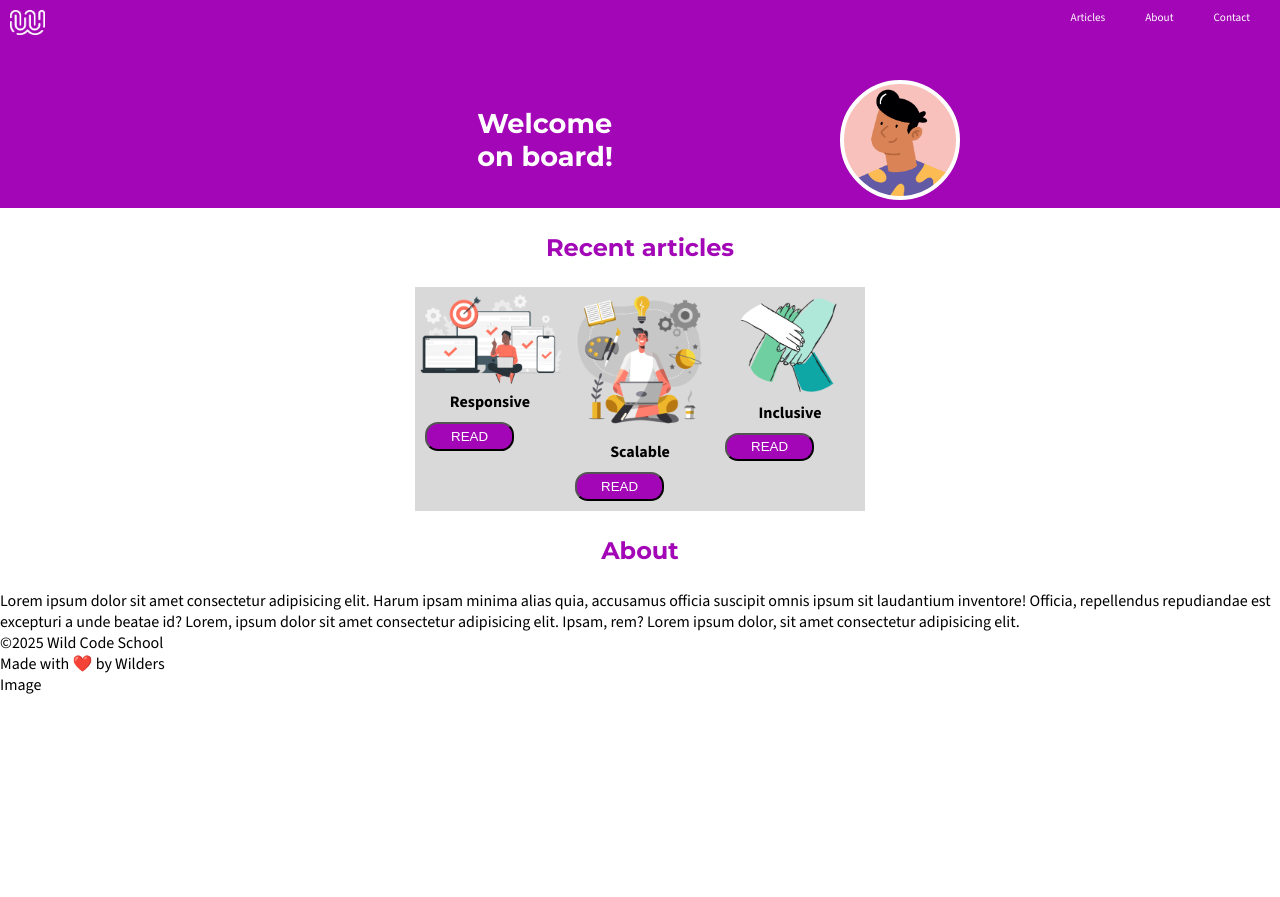
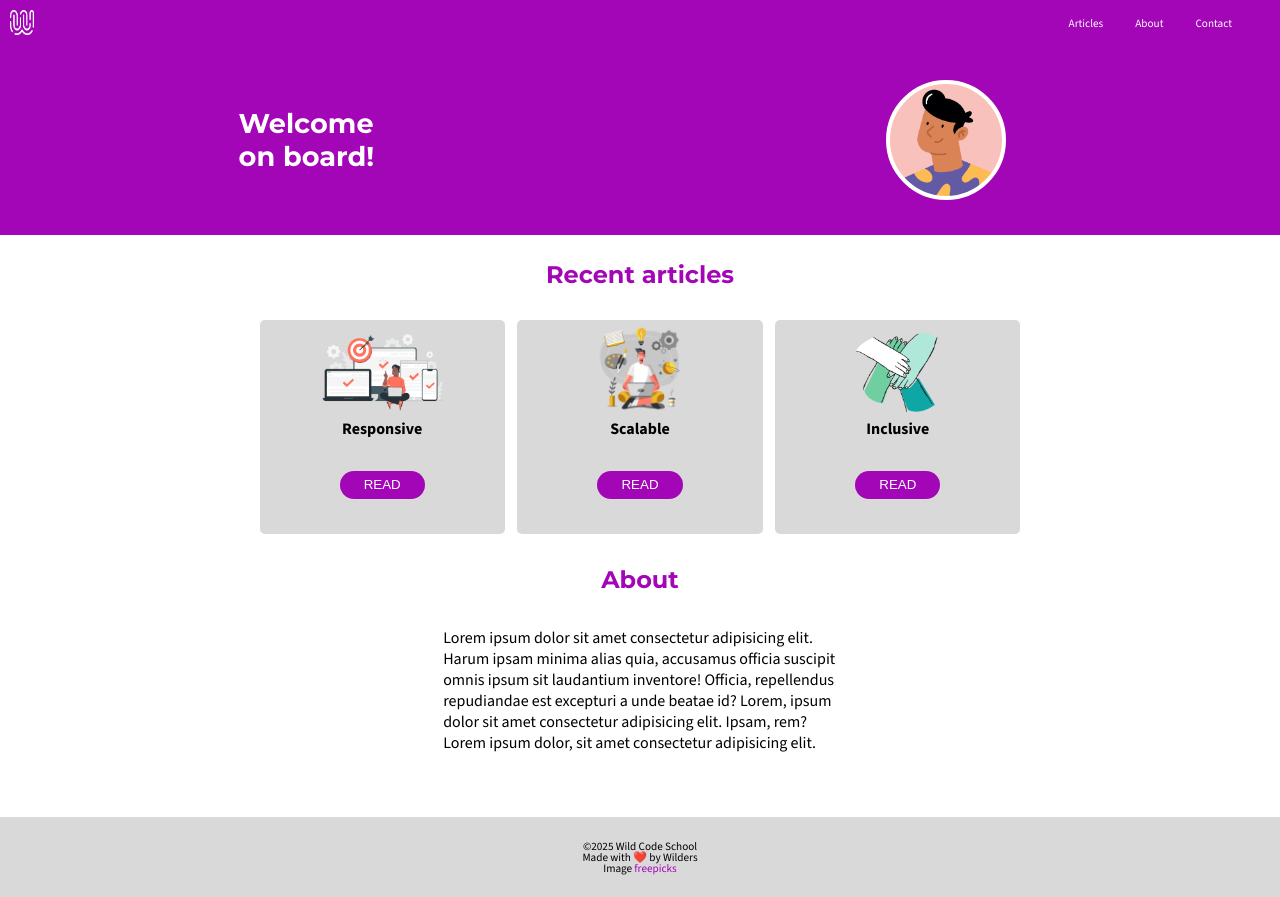
Before and after one commit to rahmoundif/WCS-1st-week-project, a plain HTML site: page index.html in a window 1280 px wide. Before the commit the page ends 800 px from the top, so only its background shows below. Drawn offline with nearby package versions, Linux system fonts and the light colour scheme.

Commit message:
Update style.css

```diff
--- a/style.css
+++ b/style.css
@@ -6,11 +6,14 @@ margin:0;
 box-sizing: border-box;
 }
 
+body{
+min-height: 90vh; /*Essentiellement pour mon le Footer*/
+}
+
 /*Section Header*/
 
 header{
 background-color:#A306B6;
-height: 26vh;
 }
 
 h1, h2, h3{
@@ -19,14 +22,14 @@ font-family: "Montserrat", sans-serif;
 
 h1{
 font-size: 1.7em;
-margin: auto 12rem;
 color: white;
 }
 
 /* Mon bloc DIV contient le H1 et l'avatar */
 div{
 display: flex;
-justify-content: center;
+align-items: center;
+justify-content: space-around;
 flex-direction: row;
 
 }
@@ -42,7 +45,7 @@ color:white
 
 .logo{
 margin: 10px;
-width:35px;
+width: 1.5rem;
 height:25px;
 }
 
@@ -51,7 +54,7 @@ margin: 35px;
 width: 15vh;
 outline: solid 4px white; /*A la place de border (outline = contour + offset possible)*/
 outline-offset: -4px; /*Valeur negatif = rentrant, valeur positif = meme effet que border*/
-border-radius: 100px;
+border-radius: 100%;
 }
 
 /* mon bloc nav contient logo et ul que j'ecarte avec de l'espace entre */
@@ -61,18 +64,20 @@ justify-content:space-between;
 }
 
 ul{
-margin-top: 10px;
-margin-right: 30px;
+margin-top: 1rem;
+margin-right: 3rem;
 display: flex;
 list-style: none;
-gap: 40px;
-font-size: 0.7rem;
+gap: 2rem;
+font-size: .7rem;
 }
 
 /*Section articles*/
 
 main > section > article > img{
-width: 150px;
+width: 8rem;
+height: 6rem;
+object-fit: contain;
 }
 
 h2{
@@ -88,8 +93,13 @@ justify-content: center;
 }
 
 .article_blocks{
+border-radius: 5px;
+display: flex;
+flex-direction: column;
+align-items: center;
+margin:.4rem;
 background-color:#D9D9D9;
-
+padding: .1rem 3rem .2rem 3rem;
 }
 
 h4{
@@ -98,11 +108,50 @@ justify-content: center;
 }
 
 button{
-display: block;
-justify-content: center;
-padding: 0.3rem 1.5rem;
-margin: 10px;
+padding: 0.4rem 1.5rem;
+margin: 2rem;
 background-color: #A306B6;
 color: white;
-border-radius: 13px;
+border: none;
+border-radius: 1rem;
 }
+
+section>h2>p{
+display:flex;
+justify-content: center;
+}
+
+.text{
+display: flex;
+align-items: center;
+justify-content: center;
+flex-direction: column;
+padding-bottom: 4rem;
+}
+
+section>p{
+padding:.5em;
+margin: auto 34%;
+}
+
+/*Section Footer*/
+
+footer{
+height:10vh;
+background-color: #D9D9D9;
+display:flex;
+justify-content: center;
+flex-direction: column;
+align-items: center;
+}
+
+footer>p>a{
+color:#A306B6;
+}
+
+footer>p{
+
+justify-items: center;
+font-size:.7rem;
+line-height: .7rem;
+}
```
